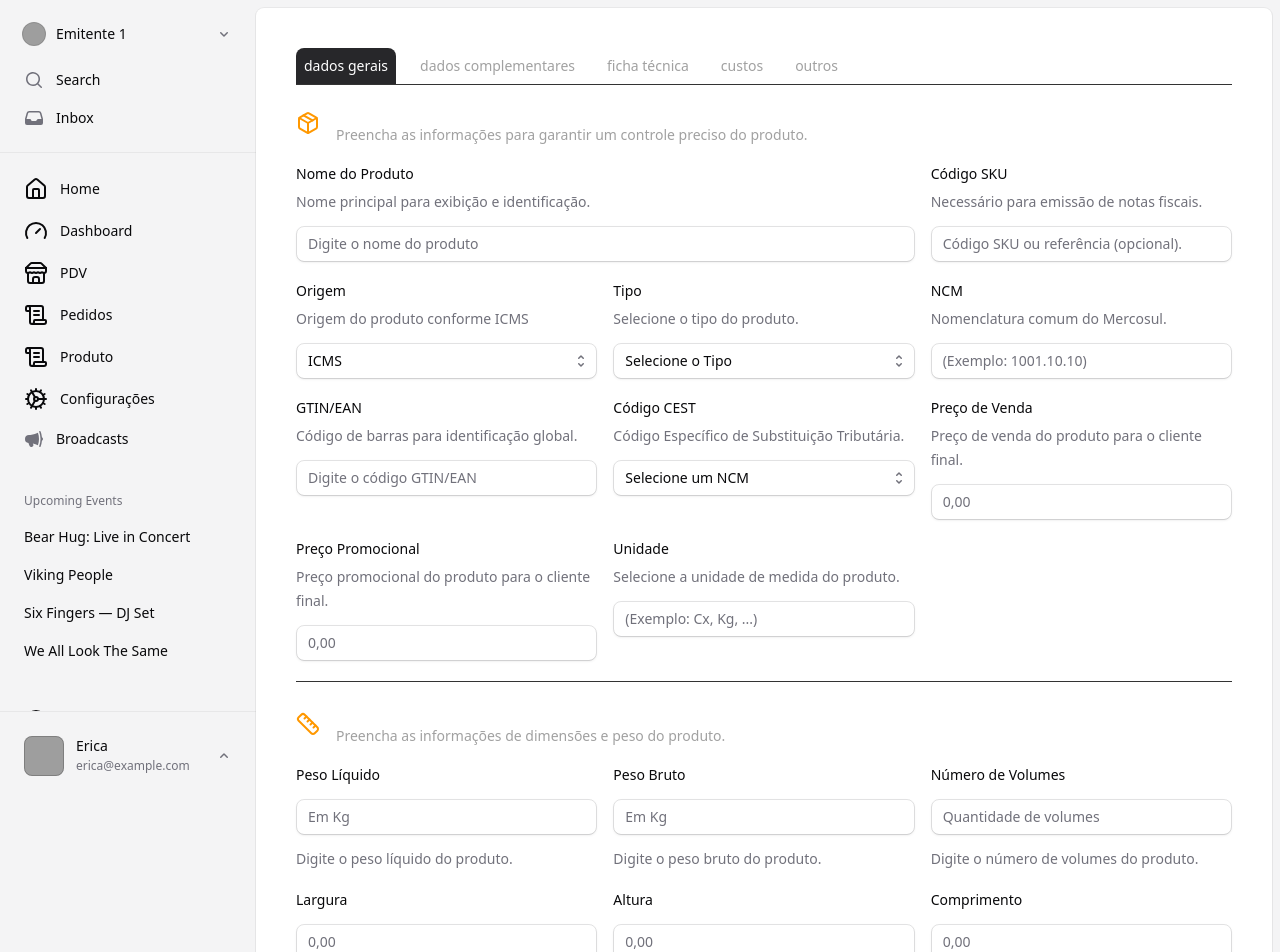
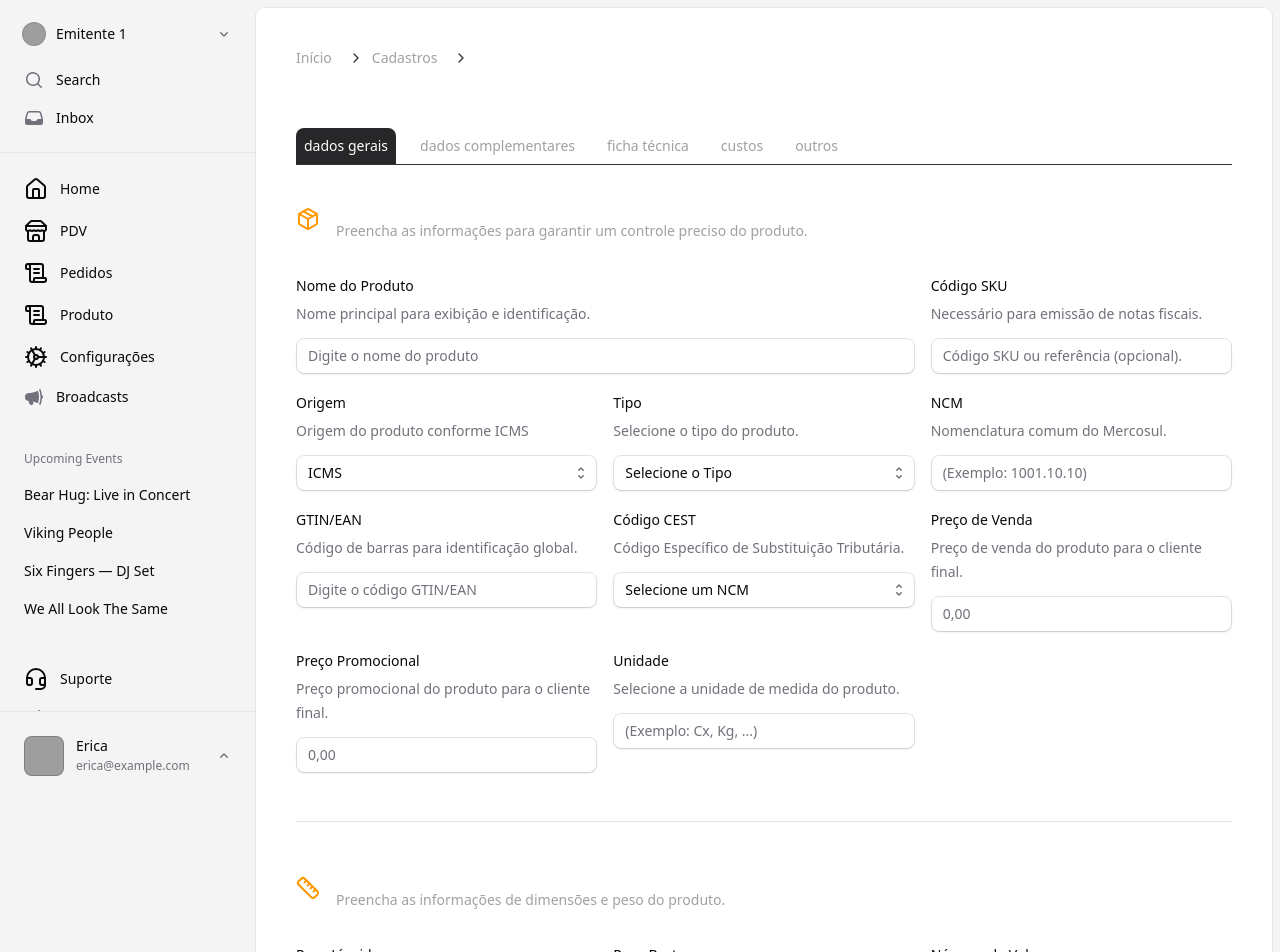
Before and after one commit to pabloalves01/gastro-flow, a React (Vite) app in the folder frontend/: page /produto/novo in a window 1280 px wide. Shown: the top 952 px of the page. Built offline with nearby package versions, Linux system fonts and the light colour scheme; grey boxes are pictures that could not be loaded.

Commit message:
Change routes, add breadcrumbs

```diff
--- /dev/null
+++ b/frontend/src/components/custom/breadcrumbs/breadcrumb.tsx
@@ -0,0 +1,31 @@
+import { ChevronRight } from "lucide-react";
+import { Link } from "react-router-dom";
+
+interface BreadcrumbItem {
+    label: string;
+    href: string;
+}
+
+interface BreadcrumbProps {
+    items: BreadcrumbItem[];
+}
+
+export function Breadcrumb({ items }: BreadcrumbProps) {
+    return (
+        <nav className="flex items-center space-x-2 text-sm text-[#A1A1A1] pb-4">
+            {items.map((item, index) => (
+                <div key={item.href} className="flex items-center">
+                    {index > 0 && (
+                        <ChevronRight className="w-4 h-4 mx-2 text-[#333333]" />
+                    )}
+                    <Link
+                        to={item.href}
+                        className={`hover:text-white transition-colors ${index === items.length - 1 ? "text-white font-medium" : ""}`}
+                    >
+                        {item.label}
+                    </Link>
+                </div>
+            ))}
+        </nav>
+    );
+}
--- a/frontend/src/components/text/section-text.tsx
+++ b/frontend/src/components/text/section-text.tsx
@@ -1,12 +1,13 @@
 interface SectionTextProps {
     title: string;
-    subtitle: string;
+    subtitle?: string;
     icon?: React.ReactNode;
+    className?: string;
 }
 
-const SectionText: React.FC<SectionTextProps> = ({ title, subtitle, icon }) => {
+const SectionText: React.FC<SectionTextProps> = ({ title, subtitle, icon, className }) => {
     return (
-        <div className="flex items-center w-full">
+        <div className={`flex items-center w-full ${className || ''}`}>
             {icon && (
                 <div className="mr-4">
                     <div className="text-[#FF9800] rounded-full">
--- a/frontend/src/layout/authenticated-layout.tsx
+++ b/frontend/src/layout/authenticated-layout.tsx
@@ -146,14 +146,14 @@
           </SidebarHeader>
           <SidebarBody>
             <SidebarSection>
-              <SidebarItem href="/">
+              <SidebarItem href="/home">
                 <House />
                 <SidebarLabel>Home</SidebarLabel>
               </SidebarItem>
-              <SidebarItem href="/dashboard">
+              {/* <SidebarItem href="/dashboard">
                 <Gauge />
                 <SidebarLabel>Dashboard</SidebarLabel>
-              </SidebarItem>
+              </SidebarItem> */}
               <SidebarItem href="/pdv">
                 <Store />
                 <SidebarLabel>PDV</SidebarLabel>
--- a/frontend/src/pages/auth/login.tsx
+++ b/frontend/src/pages/auth/login.tsx
@@ -21,7 +21,7 @@
         setErrors(newErrors);
         if (newErrors.size > 0) return;
         if (username === 'admin' && password === 'admin') {
-            navigate('/dashboard');
+            navigate('/home');
         } else {
             setErrors(new Map([['password', 'Usuário ou senha incorretos.']]));
         }
--- a/frontend/src/pages/dashboard/dashboard.tsx
+++ b/frontend/src/pages/dashboard/home.tsx
@@ -7,7 +7,7 @@
 import { DollarSign, Cog, FilePlus, ClipboardList, UserPen, ScrollText } from "lucide-react";
 import SectionText from "../../components/text/section-text";
 
-export default function Dashboard() {
+export default function Home() {
 
   const actions = [
     {
--- a/frontend/src/pages/pdv/pdv.tsx
+++ b/frontend/src/pages/pdv/pdv.tsx
@@ -5,9 +5,11 @@
 import { Input } from "../../components/ui/catalyst/input";
 import { Button } from "../../components/ui/catalyst/button";
 import { Badge } from "../../components/ui/catalyst/badge";
-import { Cog, Plus, Search, Receipt, Trash2, Users, Barcode, Inbox, ShoppingCart } from "lucide-react";
+import { Cog, Plus, Search, Receipt, Trash2, Users, Barcode, ShoppingCart } from "lucide-react";
 import { useNavigate } from "react-router-dom";
 import { Alert, AlertActions, AlertDescription, AlertTitle } from "../../components/ui/catalyst/alert";
+import { Description } from "../../components/ui/catalyst/fieldset";
+import { Breadcrumb } from "../../components/custom/breadcrumbs/breadcrumb";
 
 export default function PDV() {
   const navigate = useNavigate();
@@ -244,6 +246,10 @@
   return (
     <div className="container max-w-7xl">
       <div className="space-y-4">
+        <Breadcrumb items={[
+          { label: "Início", href: "/home" },
+          { label: "PDV", href: "/pdv" }
+        ]} />
         <div className="flex items-center justify-between">
           <SectionText
             title="PDV - Ponto de Venda"
@@ -399,6 +405,7 @@
       </div>
       <Alert open={openModalAddCard} onClose={() => setIsOpenModalAddCard(false)}>
         <AlertTitle>Quantidade do Produto</AlertTitle>
+        <Description >Quantidade do produto qeu deseja adicionar ao carrinho.</Description>
         <AlertDescription>
           <Input
             ref={quantityInputRef}
--- a/frontend/src/pages/produtos/new-product.tsx
+++ b/frontend/src/pages/produtos/new-product.tsx
@@ -1,4 +1,4 @@
-import { useRef, useState } from "react";
+import { useState } from "react";
 import Tabs from "../../components/custom/tabs/tabs";
 import SectionText from "../../components/text/section-text";
 import { Select } from "../../components/ui/catalyst/select";
@@ -8,13 +8,13 @@
   Field,
   Fieldset,
   Label,
-  Legend,
 } from "../../components/ui/catalyst/fieldset";
 import { Input } from "../../components/ui/catalyst/input";
-import { Switch, SwitchField } from "../../components/ui/catalyst/switch";
 import { Checkbox, CheckboxField, CheckboxGroup } from "../../components/ui/catalyst/checkbox";
 import { Box, Image, Package, Plus, Ruler, Tags } from "lucide-react";
 import { Button, Textarea } from "@headlessui/react";
+import { Breadcrumb } from "../../components/custom/breadcrumbs/breadcrumb";
+import { Divider } from "../../components/ui/catalyst/divider";
 
 const productTabs = [
   { name: "dados gerais", href: "#" },
@@ -30,6 +30,12 @@
 
   return (
     <div>
+      <Breadcrumb items={[
+        { label: "Início", href: "/home" },
+        { label: "Cadastros", href: "/cadastros" },
+        { label: "Produtos", href: "/produto/novo" },
+      ]} />
+      <SectionText className="mb-5" title="Novo Produto" />
       <Tabs
         tabs={productTabs}
         activeTab={activeTab}
@@ -40,6 +46,7 @@
           <div>
             <div className="pb-4">
               <SectionText
+                className="py-4"
                 title="Dados Gerais do Produto"
                 subtitle="Preencha as informações para garantir um controle preciso do produto."
                 icon={<Package />}
@@ -148,8 +155,9 @@
             </div>
 
             <div>
-              <hr className="border-[#333333] border-opacity-50 my-5" />
+              <Divider className="mt-12 mb-7" />
               <SectionText
+                className="py-4"
                 title="Dimensões e Peso"
                 subtitle="Preencha as informações de dimensões e peso do produto."
                 icon={<Ruler />}
@@ -196,8 +204,9 @@
               </div>
             </div>
             <div>
-              <hr className="border-[#333333] border-opacity-50 my-5" />
+              <Divider className="mt-12 mb-7" />
               <SectionText
+                className="py-4"
                 title="Estoque"
                 subtitle="Preencha as informações de estocagem do produto."
                 icon={<Box />}
@@ -260,6 +269,7 @@
           <div>
             <div className="pb-4">
               <SectionText
+                className="py-4"
                 title="Dados Complementares"
                 subtitle="Preencha as informações para garantir um controle preciso do produto."
                 icon={<Package />}
@@ -289,8 +299,9 @@
 
             </div>
             <div>
-              <hr className="border-[#333333] border-opacity-50 my-5" />
+              <Divider className="mt-12 mb-7" />
               <SectionText
+                className="py-4"
                 title="Imagem e Anexos"
                 subtitle="Preencha as informações de dimensões e peso do produto."
                 icon={<Image />}
@@ -307,6 +318,7 @@
             <hr className="border-[#333333] border-opacity-50 my-5" />
             <div>
               <SectionText
+                className="py-4"
                 title="Tags"
                 subtitle="As tags servem para classificar os produtos (Exemplo: Grupo, Cor, etc.)."
                 icon={<Tags />}
@@ -335,7 +347,7 @@
           </div>
         )}
       </div>
-    </div>
+    </div >
   );
 }
 
--- a/frontend/src/routes/routes.tsx
+++ b/frontend/src/routes/routes.tsx
@@ -1,10 +1,9 @@
 import { BrowserRouter as Router, Route, Routes } from "react-router-dom";
 import Login from "../pages/auth/login";
 import SplashScreen from "../pages/splashscreen";
-import Dashboard from "../pages/dashboard/dashboard";
+import Home from "../pages/dashboard/home";
 import AuthenticatedLayout from "../layout/authenticated-layout";
 import ManageOrders from "../pages/pedidos/manage-orders";
-import Teste from "../pages/dashboard/teste";
 import PDV from "../pages/pdv/pdv";
 import Checkout from "../pages/pdv/checkout";
 import TableManagement from "../pages/pdv/table-management";
@@ -19,7 +18,7 @@
 
         {/* Rotas Privadas (Usando o Layout Base) */}
         <Route path="/*" element={<AuthenticatedLayout />}>
-          <Route path="dashboard" element={<Dashboard />} />
+          <Route path="home" element={<Home />} />
           <Route path="pedido/gerenciar" element={<ManageOrders />} />
 
           {/* PDV */}
```
